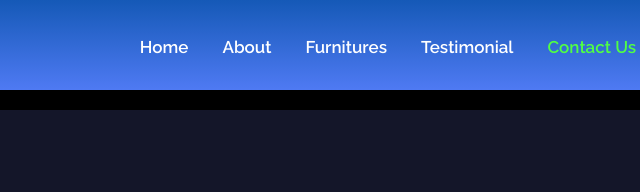
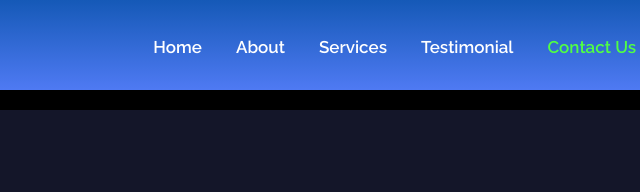
Before and after one commit to siddharthaborah/DASTEQs-Portfolio, a plain HTML site: page contact.html in a window 1280 px wide. Shown: the top 192 px of the page, 322-962 px from the left. Drawn offline with nearby package versions, Linux system fonts and the light colour scheme.

Commit message:
Added files

```diff
--- a/contact.html
+++ b/contact.html
@@ -65,7 +65,7 @@
                                  <a class="nav-link" href="about.html">About</a>
                               </li>
                               <li class="nav-item">
-                                 <a class="nav-link" href="services.html">Furnitures</a>
+                                 <a class="nav-link" href="services.html">Services</a>
                               </li>
                               <li class="nav-item">
                                  <a class="nav-link" href="testimonial.html">Testimonial</a>
```
Also changed, not shown: services.html (+1 -1 lines), testimonial.html (+1 -1 lines).
